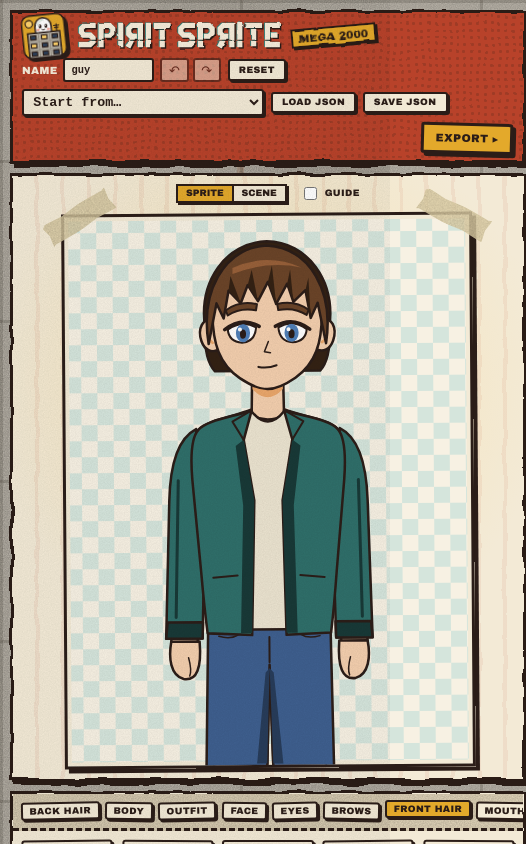
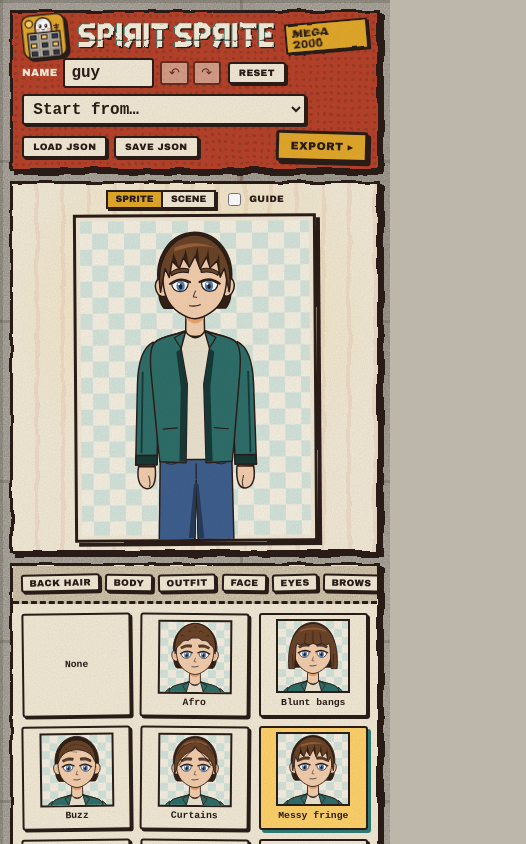
Before and after one commit to legendfinka/SpiritSpriteMega2000, a React (Vite) app: page / in a window 390 px wide. Shown: the top 844 px of the page, 526 px wide, since content can reach past the window. Built offline with nearby package versions, Linux system fonts and the light colour scheme.

Commit message:
fix(web): no sideways scroll or zoom on phones, sticky preview

```diff
--- a/src/App.module.css
+++ b/src/App.module.css
@@ -134,23 +134,25 @@
   min-height: 0;
 }
 
-/* phones and narrow tablets: stack everything and let the page scroll */
+/* phones and narrow tablets: one column, page scrolls under a sticky preview */
 @media (width < 900px) {
   .app {
-    grid-template-rows: auto auto auto;
+    /* minmax(0, …) stops swipe rows (tabs, windows) from widening the page */
+    grid-template-columns: minmax(0, 1fr);
+    grid-template-rows: none;
     gap: 10px;
     height: auto;
     min-height: 100dvh;
     padding: 10px;
   }
 
+  /* panels join .app's grid so the preview can stick for the whole page */
   .main {
-    grid-template-columns: minmax(0, 1fr);
-    grid-template-rows: none;
-    gap: 10px;
+    display: contents;
   }
 
   .header {
+    order: -2;
     gap: 0.5rem;
     padding: 0.5rem 0.7rem;
   }
--- a/src/index.css
+++ b/src/index.css
@@ -162,6 +162,28 @@ input[type='checkbox'] {
   outline-offset: 2px;
 }
 
+/* no double-tap zoom on controls */
+button,
+input,
+select,
+label {
+  touch-action: manipulation;
+}
+
+@media (width < 900px) {
+  /* nothing should push the page sideways */
+  html,
+  body {
+    overflow-x: clip;
+  }
+
+  /* iOS zooms into inputs under 16px */
+  input:not([type='checkbox'], [type='color']),
+  select {
+    font-size: 16px;
+  }
+}
+
 @media (prefers-reduced-motion: reduce) {
   *,
   *::before,
--- a/src/main.tsx
+++ b/src/main.tsx
@@ -1,7 +1,8 @@
 import { StrictMode } from 'react';
 import { createRoot } from 'react-dom/client';
+// globals first, so component styles can override them
+import './index.css';
 import { App } from './App';
-import './index.css';
 
 const root = document.getElementById('root');
 if (!root) throw new Error('#root element missing from index.html');
--- a/src/ui/ExportDialog.module.css
+++ b/src/ui/ExportDialog.module.css
@@ -13,7 +13,7 @@
   display: flex;
   flex-direction: column;
   width: min(720px, 100%);
-  max-height: calc(100vh - 2rem);
+  max-height: calc(100dvh - 2rem);
   rotate: -0.4deg;
 }
 
--- a/src/ui/PartPicker.module.css
+++ b/src/ui/PartPicker.module.css
@@ -124,7 +124,8 @@
 
   .grid {
     grid-template-columns: repeat(auto-fill, minmax(88px, 1fr));
-    max-height: 55svh;
+    /* no inner scroll, the page scrolls */
+    overflow: visible;
   }
 
   .item {
--- a/src/ui/Stage.module.css
+++ b/src/ui/Stage.module.css
@@ -150,11 +150,26 @@
   transition: left 200ms ease;
 }
 
-/* on phones the preview goes first and gets a fixed height */
+/* on phones the preview sticks to the top while you scroll the parts */
 @media (width < 900px) {
   .stage {
+    position: sticky;
+    top: 0;
+    z-index: 5;
     order: -1;
-    height: min(72svh, 680px);
-    padding: 0.6rem 0.6rem 0.8rem;
+    gap: 0.4rem;
+    height: 44svh;
+    padding: 0.4rem 0.5rem 0.6rem;
+  }
+
+  .toolbar {
+    gap: 0.4rem 0.6rem;
+  }
+
+  .preview::before,
+  .preview::after,
+  .scene::before,
+  .scene::after {
+    display: none;
   }
 }
```
